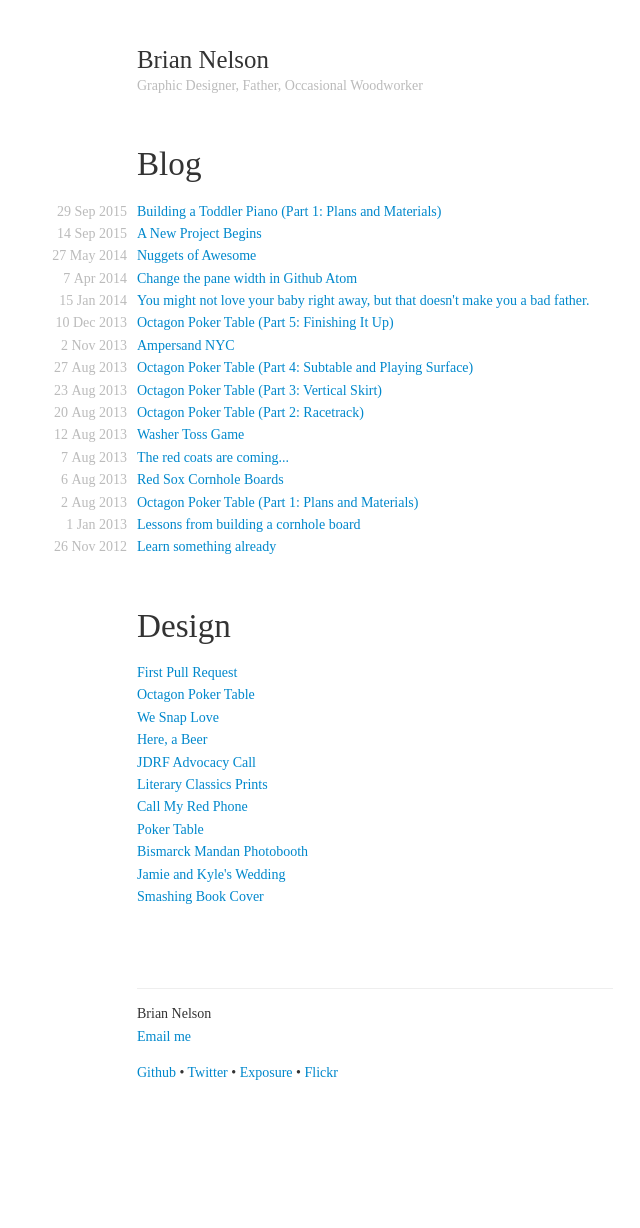
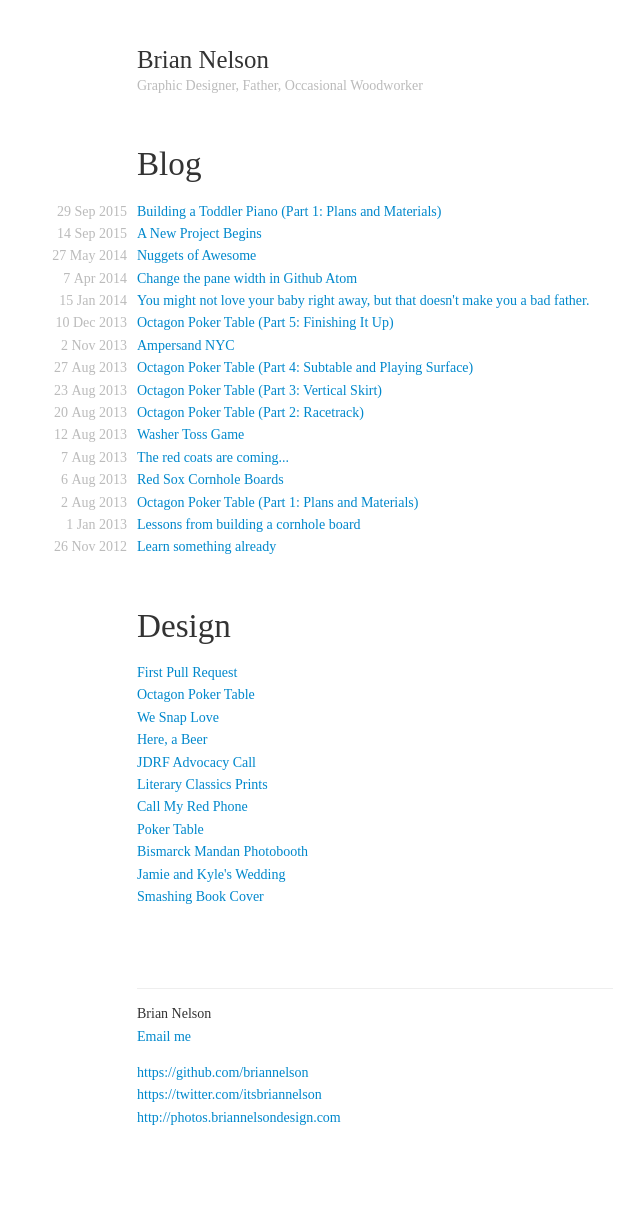
Before and after one commit to briannelsondesign/briannelsondesign.github.io, a Jekyll site: the page built from index.html, in a window 1280 px wide. Shown: the whole page, without its empty margins (265-905 px from the left). Built offline with Jekyll 4.4.1, drawn with Linux system fonts in a browser that asks for light colours; some web fonts are replaced; Markdown is read by kramdown in place of the engine named in the settings; before the commit the page ends 1183 px from its top, so only the background shows below that.

Commit message:
Update the social links

```diff
--- a/_layouts/default.html
+++ b/_layouts/default.html
@@ -5,13 +5,13 @@
         <meta http-equiv="X-UA-Compatible" content="IE=edge,chrome=1">
         <title>{{ page.title }} | Brian Nelson</title>
         <meta name="viewport" content="width=device-width">
-        <link rel="icon" type="image/png" href="favicon.png" />
 
         <!-- syntax highlighting CSS -->
         <link rel="stylesheet" href="/css/syntax.css">
 
         <!-- Custom CSS -->
         <link rel="stylesheet" href="/css/main.css">
+
         <link rel="stylesheet" type="text/css" href="//cloud.typography.com/742672/728522/css/fonts.css" />
     </head>
     <body>
@@ -32,10 +32,9 @@
             </div>
             <div class="contact">
               <p>
-                <a target="_blank" href="https://github.com/briannelson">Github</a> &bull;
-                <a target="_blank" href="https://twitter.com/itsbriannelson">Twitter</a> &bull;
-                <a target="_blank" href="http://photos.briannelsondesign.com">Exposure</a> &bull;
-                <a target="_blank" href="http://www.flickr.com/photos/briannelsondesign/">Flickr</a>
+                <a target="_blank" href="https://github.com/briannelson">https://github.com/briannelson</a><br />
+                <a target="_blank" href="https://twitter.com/itsbriannelson">https://twitter.com/itsbriannelson</a><br />
+                <a target="_blank" href="http://photos.briannelsondesign.com">http://photos.briannelsondesign.com</a>
               </p>
             </div>
           </div>
```
